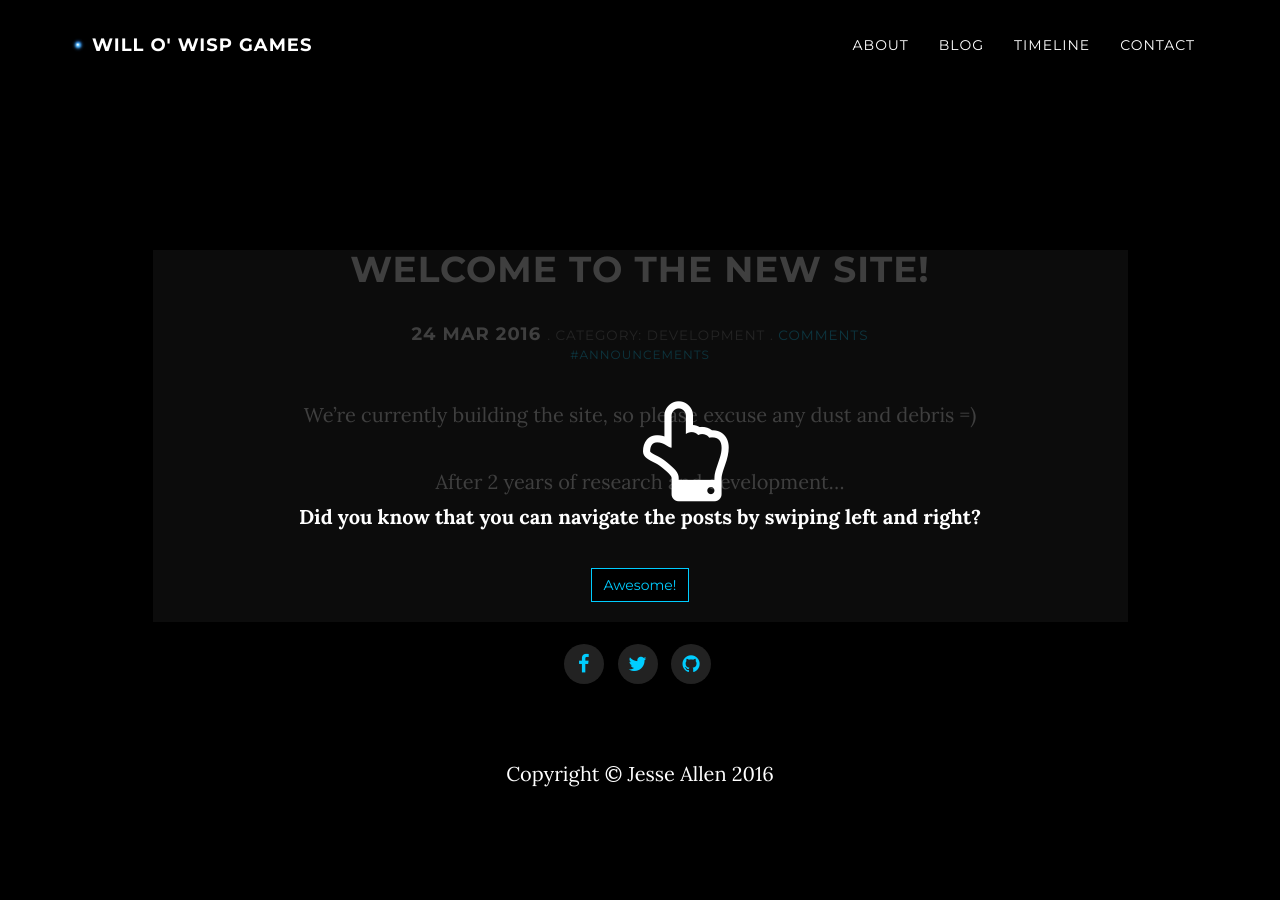
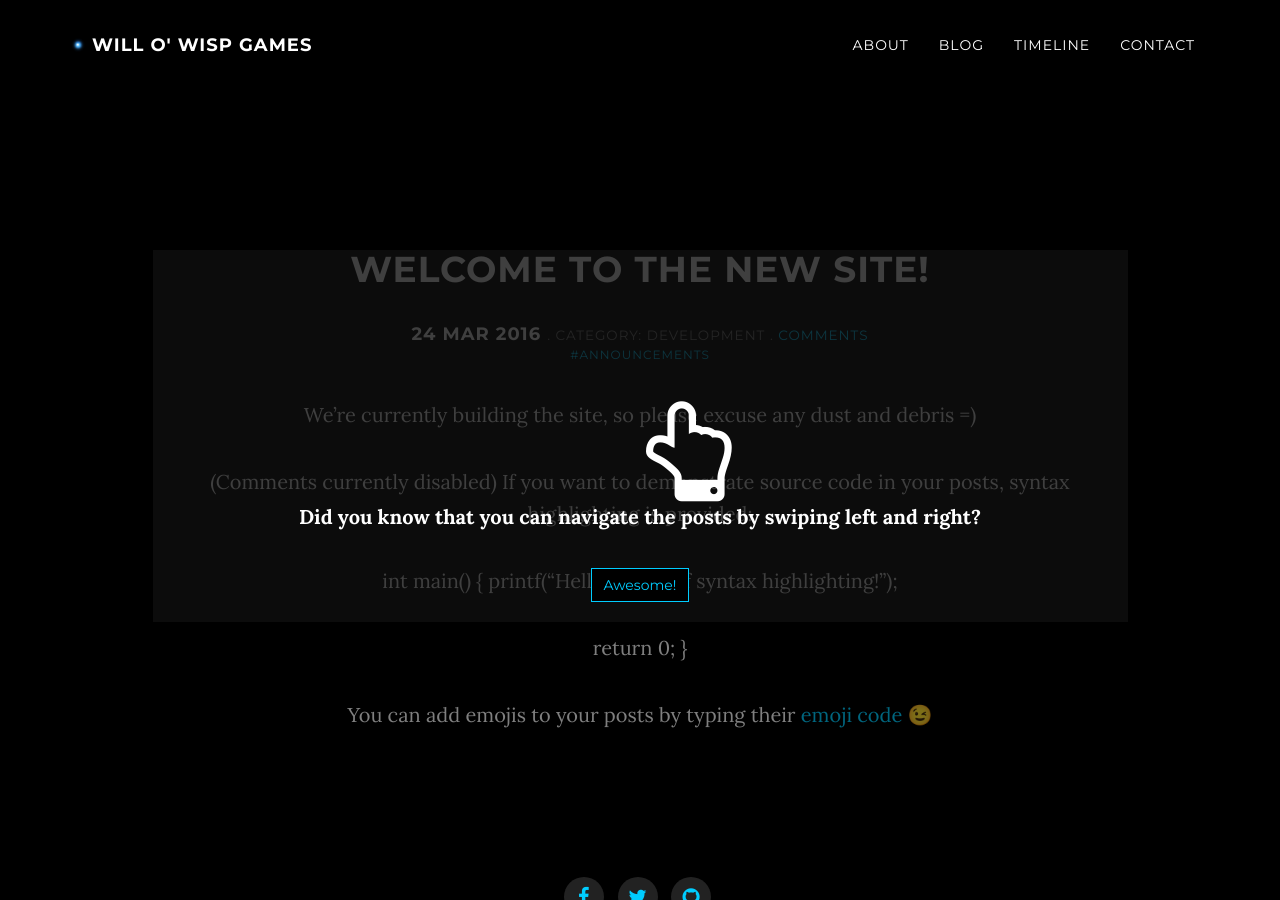
Before and after one commit to WilloWispGames/WilloWispGames.github.io, a Jekyll site: the page built from _posts/2016-03-24-welcome.md, in a window 1280 px wide and 900 px high. Built offline with Jekyll 4.4.1, drawn with Linux system fonts in a browser that asks for light colours; nearby versions of some CDN libraries; emoji names are drawn with the system emoji font; comment, search, counter and statistics services are not loaded; a style sheet for code colours, icons or effects is not loaded.

Commit message:
Update 2016-03-24-welcome.md

```diff
--- a/_posts/2016-03-24-welcome.md
+++ b/_posts/2016-03-24-welcome.md
@@ -8,4 +8,15 @@ tags: [ 'announcements' ]
 
 We're currently building the site, so please excuse any dust and debris =)
 
-After 2 years of research and development...
+(Comments currently disabled)
+If you want to demonstrate source code in your posts, syntax highlighting is provided:
+{% raw %}
+int main()
+{
+  printf("Hello, world of syntax highlighting!");
+
+  return 0;
+}
+{% endraw %}
+
+You can add emojis to your posts by typing their [emoji code](http://www.emoji-cheat-sheet.com/) :wink:
```
